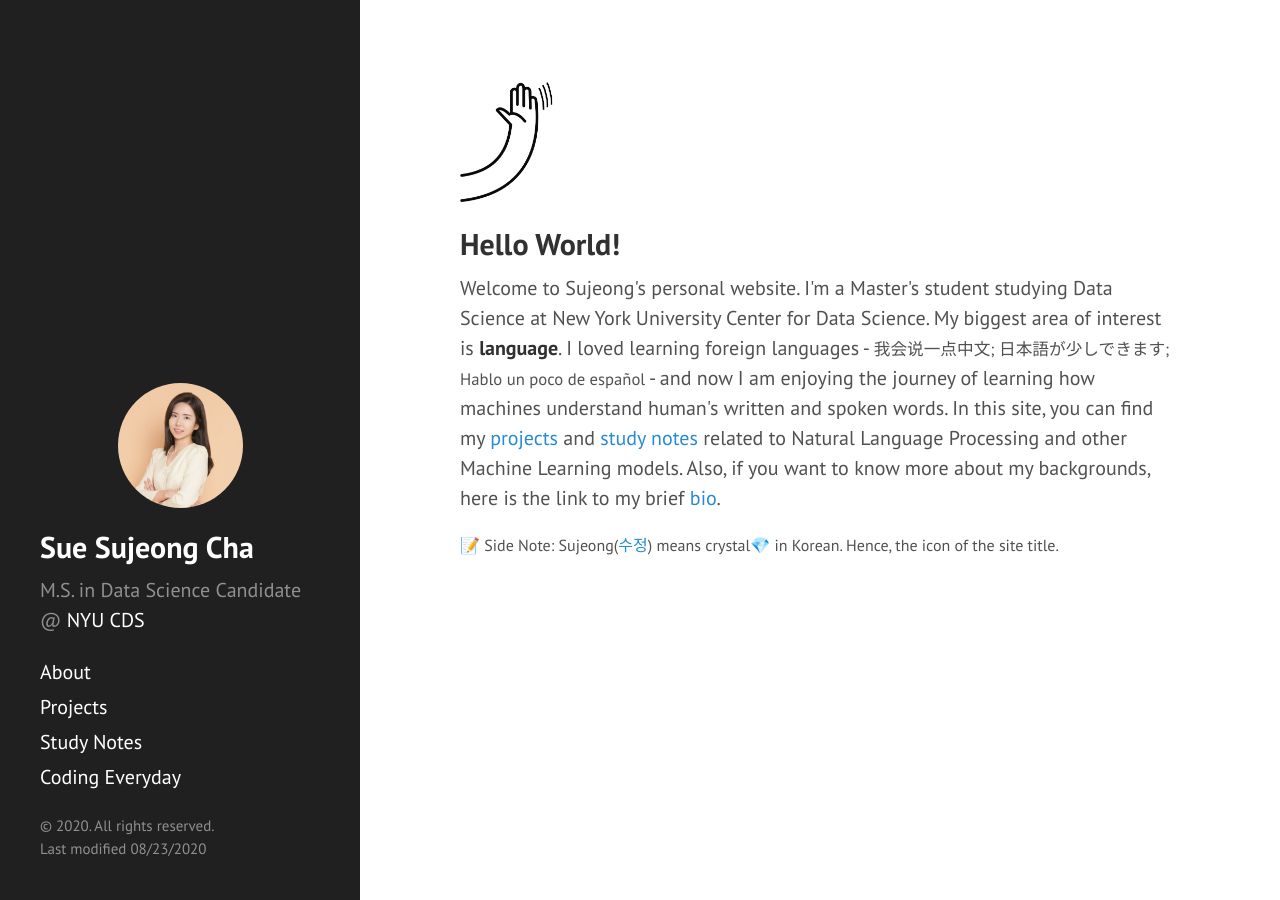
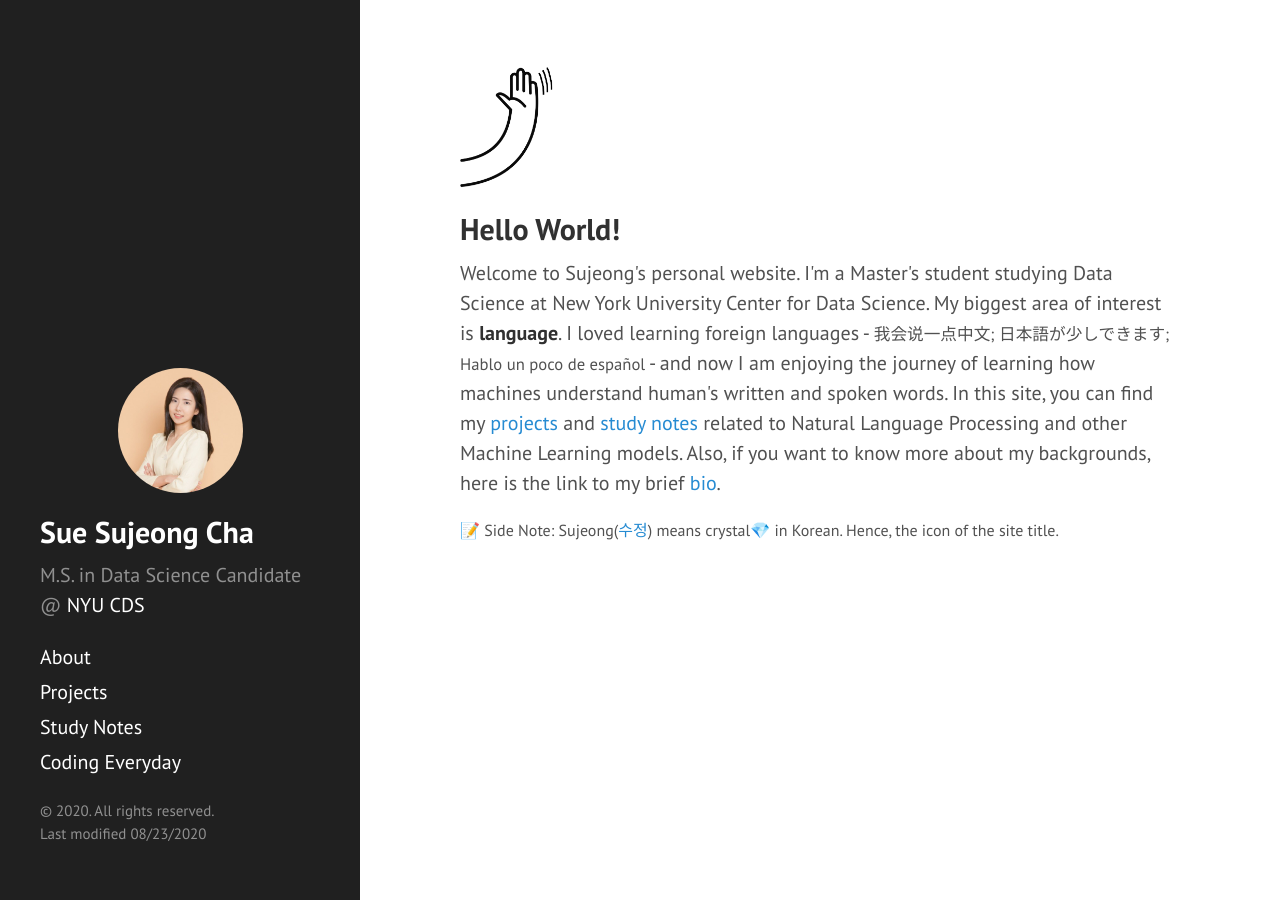
Before and after one commit to sujeongcha/sujeongcha.github.io, a Jekyll site: the page built from index.html, in a window 1280 px wide. Built offline with Jekyll 4.4.1, drawn with Linux system fonts in a browser that asks for light colours; Markdown is read by kramdown in place of the engine named in the settings; the list of posts is cut into pages by our own code.

Commit message:
Update default.html

```diff
--- a/_layouts/default.html
+++ b/_layouts/default.html
@@ -7,7 +7,7 @@
     #sidenote{
       font-size: 80%;
     }
-    .content container {
+    .container {
       padding-top: 65px;
       padding-bottom: 15px;
     }
```
